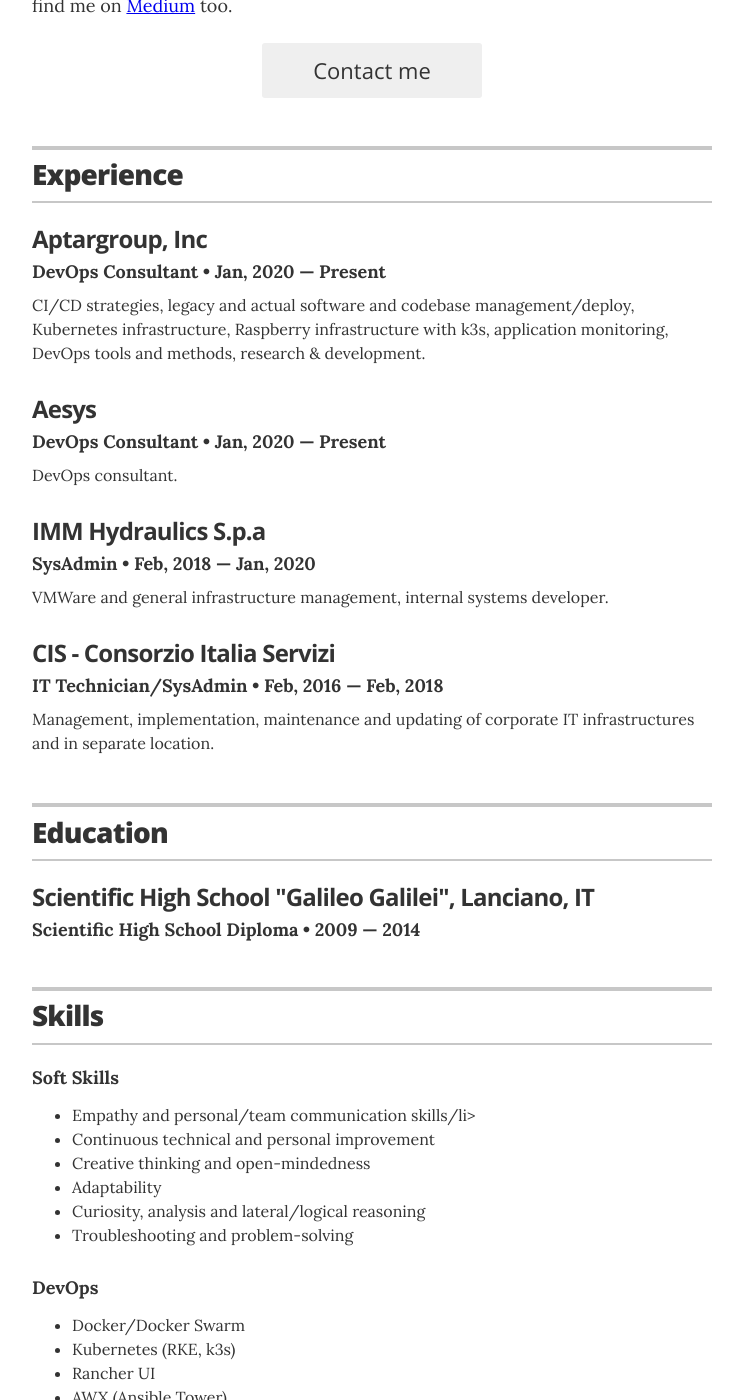
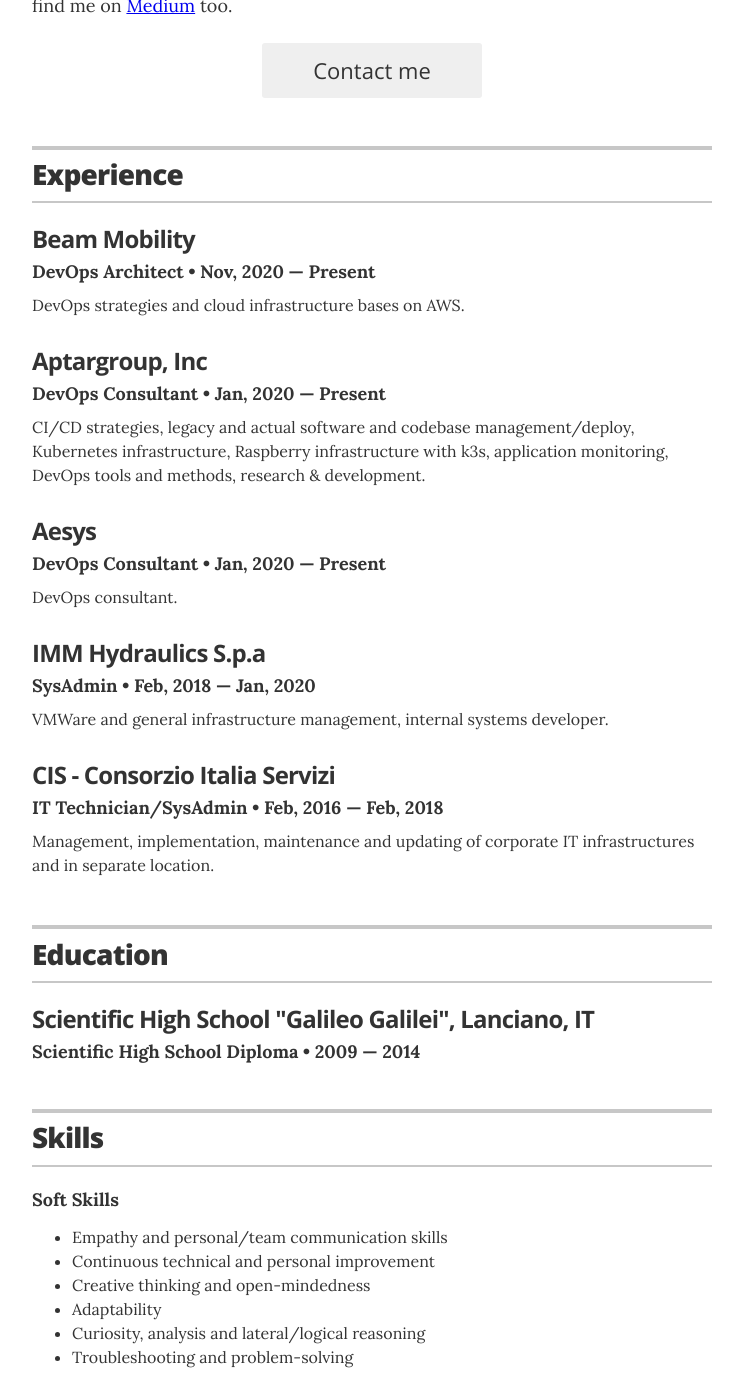
Before and after one commit to jglovier/resume-template, a Jekyll site: the page built from index.html, in a window 1280 px wide and 1400 px high, scrolled down 698 px. Shown: the whole window, without its empty margins (268-1011 px from the left). Built offline with Jekyll 4.4.1, drawn with Linux system fonts in a browser that asks for light colours; a script that is not in the unit is left out.

Commit message:
Added Beam work experience

```diff
--- a/_data/experience.yml
+++ b/_data/experience.yml
@@ -1,4 +1,9 @@
 # Jobs
+# DevOps Architect
+- company: Beam Mobility
+  position: DevOps Architect
+  duration: Nov, 2020 &mdash; Present
+  summary: DevOps strategies and cloud infrastructure bases on AWS.
 # DevOps
 - company: Aptargroup, Inc
   position: DevOps Consultant
--- a/_data/skills.yml
+++ b/_data/skills.yml
@@ -1,7 +1,7 @@
 # Skills
 - skill: Soft Skills
   description: <ul class="resume-item-list">
-    <li>Empathy and personal/team communication skills/li>
+    <li>Empathy and personal/team communication skills</li>
     <li>Continuous technical and personal improvement</li>
     <li>Creative thinking and open-mindedness</li>
     <li>Adaptability</li>
```
